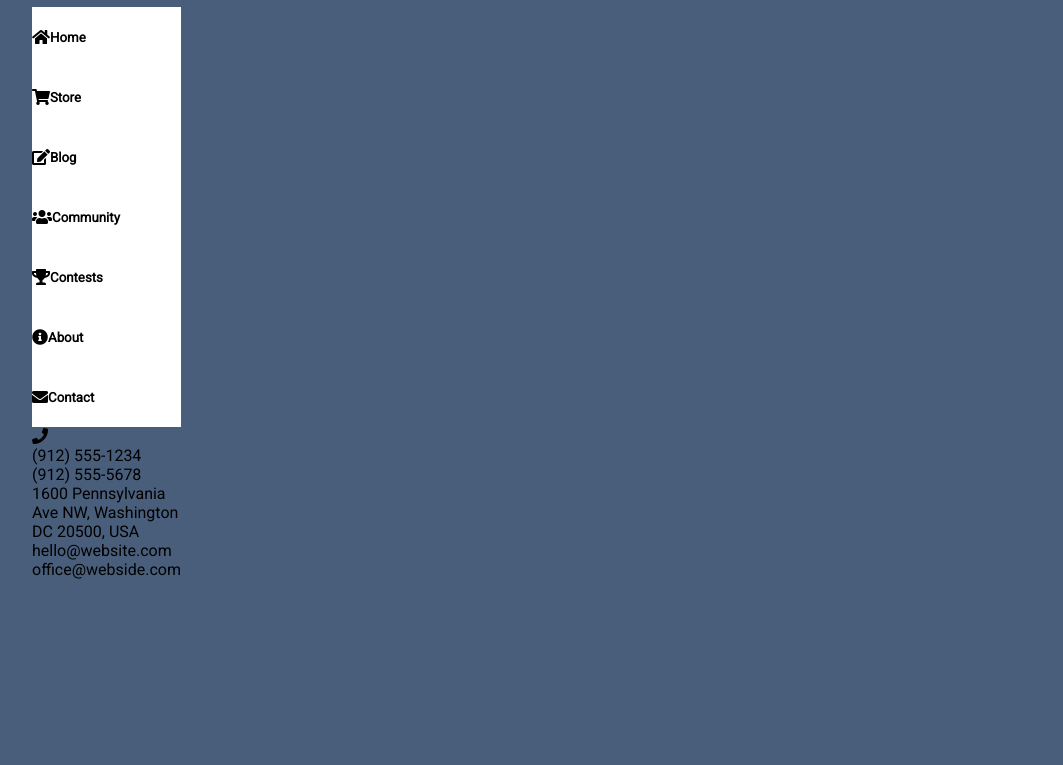
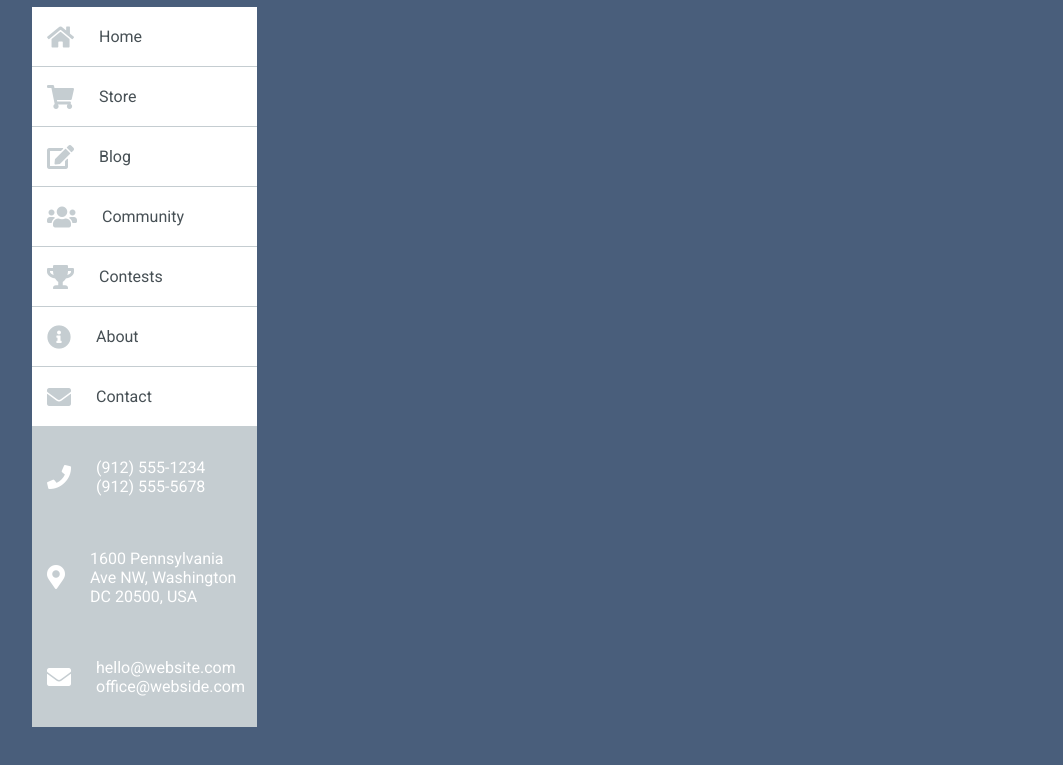
Before and after one commit to pawvel/WWDC---Zadanie-4, a plain HTML site: page index.html in a window 1280 px wide. Shown: the part 163-928 px from the top of the page, without its empty margins (108-1171 px from the left). Before the commit the page ends 842 px from the top, so only its background shows below. Drawn offline with Linux system fonts and the light colour scheme.

Commit message:
Poprawiony Navbar, zrobione menu po lewej stronie

```diff
--- a/css/style.css
+++ b/css/style.css
@@ -7,6 +7,10 @@
 
 body {
   background-color: #495e7b;
+}
+
+a {
+  cursor: pointer;
 }
 
 .container {
@@ -84,8 +88,46 @@ body {
 .item {
   display: flex;
   height: 60px;
-  width: 100%;
+  min-width: 225px;
   align-items: center;
   background-color: #ffffff;
+  border-bottom: solid 1px #c5cdd1;
 }
+
+.item:hover {
+  background-color: #56ccc8;
+}
+
+.item i {
+  color: #c5cdd1;
+  font-size: 1.5rem;
+  margin-left: 15px;
+}
+
+.item-text {
+  color: #475055;
+  margin-left: 25px;
+}
+
+.item-contact-wrapper {
+  background-color: #c5cdd1;
+}
+
+.item-contact {
+  display: flex;
+  align-items: center;
+  height: 100px;
+  width: 100%;
+}
+
+.item-contact i {
+  font-size: 1.5rem;
+  margin-left: 15px;
+  color: #ffffff;
+}
+
+.item-contact p {
+  color: #ffffff;
+}
+
 /*#endregion*/
--- a/index.html
+++ b/index.html
@@ -19,7 +19,7 @@
     <div class="container">
       <nav class="nav">
         <div class="nav-left">
-          <div class="nav-icon"><i class="fas fa-bars"></i></div>
+          <a class="nav-icon"><i class="fas fa-bars"></i></a>
           <ul class="navbar-list">
             <li><a href="#">Home</a></li>
             <li><a href="#">Store</a></li>
@@ -29,67 +29,69 @@
           </ul>
         </div>
         <div class="nav-right">
-          <div class="nav-icon"><i class="fa fa-search"></i></div>
+          <a class="nav-icon"><i class="fa fa-search"></i></a>
           <p class="line"></p>
-          <div class="nav-icon"><i class="fab fa-facebook-f"></i></div>
-          <div class="nav-icon"><i class="fab fa-twitter"></i></div>
-          <div class="nav-icon"><i class="fab fa-google-plus-g"></i></div>
+          <a class="nav-icon"><i class="fab fa-facebook-f"></i></a>
+          <a class="nav-icon"><i class="fab fa-twitter"></i></a>
+          <a class="nav-icon"><i class="fab fa-google-plus-g"></i></a>
           <p class="line"></p>
-          <div class="nav-icon"><i class="fas fa-user"></i></div>
+          <a class="nav-icon"><i class="fas fa-user"></i></a>
         </div>
       </nav>
       <section class="main">
         <div class="main-left-col">
           <div class="main-left">
-            <div class="item">
+            <a class="item">
               <i class="fas fa-home"></i>
-              <h5 class="item-text">Home</h5>
-            </div>
-            <div class="item">
+              <p class="item-text">Home</p>
+            </a>
+            <a class="item">
               <i class="fas fa-shopping-cart"></i>
-              <h5 class="item-text">Store</h5>
-            </div>
-            <div class="item">
+              <p class="item-text">Store</p>
+            </a>
+            <a class="item">
               <i class="fas fa-edit"></i>
-              <h5 class="item-text">Blog</h5>
-            </div>
-            <div class="item">
+              <p class="item-text">Blog</p>
+            </a>
+            <a class="item">
               <i class="fas fa-users"></i>
-              <h5 class="item-text">Community</h5>
-            </div>
-            <div class="item">
+              <p class="item-text">Community</p>
+            </a>
+            <a class="item">
               <i class="fas fa-trophy"></i>
-              <h5 class="item-text">Contests</h5>
-            </div>
-            <div class="item">
+              <p class="item-text">Contests</p>
+            </a>
+            <a class="item">
               <i class="fas fa-info-circle"></i>
-              <h5 class="item-text">About</h5>
-            </div>
-            <div class="item">
+              <p class="item-text">About</p>
+            </a>
+            <a class="item">
               <i class="fas fa-envelope"></i>
-              <h5 class="item-text">Contact</h5>
-            </div>
-            <div class="item-contact">
+              <p class="item-text">Contact</p>
+            </a>
+            <div class="item-contact-wrapper">
+              <a class="item-contact">
                 <i class="fas fa-phone"></i>
-              <p>
+                <p class="item-text">
                   (912) 555-1234<br />
                   (912) 555-5678
                 </p>
-            </div>
-            <div class="item-contact">
-              <i class=""></i>
-              <p>
+              </a>
+              <a class="item-contact">
+                <i class="fas fa-map-marker-alt"></i>
+                <p class="item-text">
                   1600 Pennsylvania<br />
                   Ave NW, Washington<br />
                   DC 20500, USA
                 </p>
-            </div>
-            <div class="item-contact">
-              <i class=""></i>
-              <p>
+              </a>
+              <a class="item-contact">
+                <i class="fas fas fa-envelope"></i>
+                <p class="item-text">
                   hello@website.com<br />
                   office@webside.com
                 </p>
+              </a>
             </div>
           </div>
           <div class="main-rignt-side">
```
Lines whose indentation alone changed are shown as unchanged.
